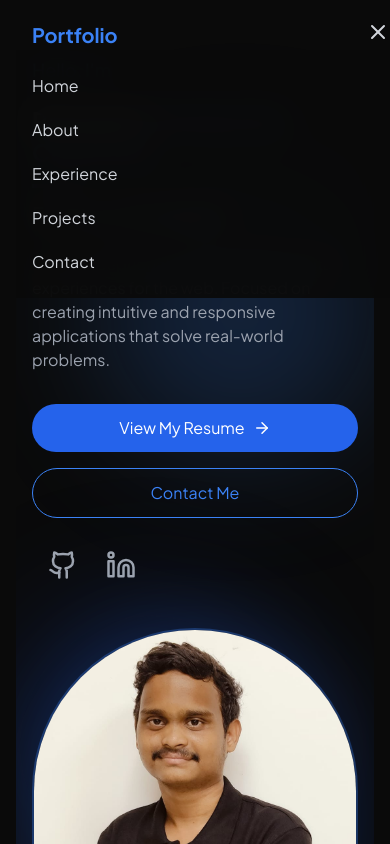
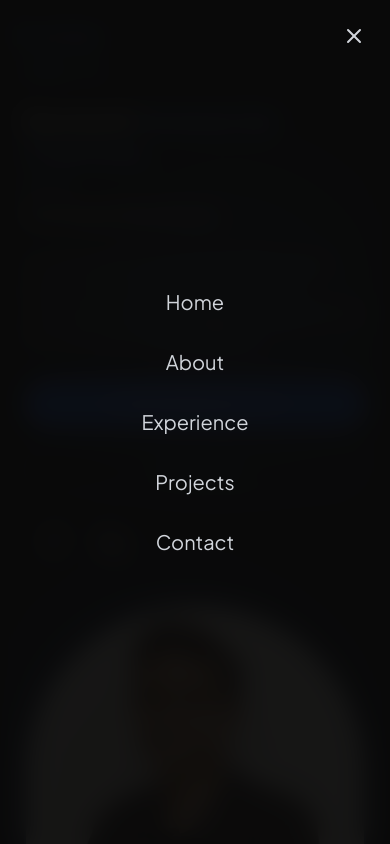
Before and after one commit to harsha2143/Portfolio, a React (Vite) app: page / in a window 390 px wide. Both pictures are taken after a click on the button "Toggle menu". Shown: the top 844 px of the page. Built offline with nearby package versions, Linux system fonts and the light colour scheme.

Commit message:
make responsive

```diff
--- a/src/App.jsx
+++ b/src/App.jsx
@@ -29,7 +29,7 @@ function App() {
   }, []);
 
   return (
-    <div className="min-h-screen bg-background text-foreground px-4 py-2 sm:p-5">
+    <div className="min-h-screen bg-background text-foreground w-screen max-w-full overflow-hidden px-2 py-2 sm:p-5">
       <Navbar />
       <main className="min-h-screen">
         <AnimatedSection>
@@ -50,8 +50,8 @@ function App() {
           <Contact />
         </AnimatedSection>
 
-        <Footer />
       </main>
+      <Footer />
     </div>
   );
 }
--- a/src/components/Navbar.jsx
+++ b/src/components/Navbar.jsx
@@ -27,21 +27,31 @@ function Navbar() {
     return () => window.removeEventListener("scroll", handleScroll);
   }, []);
 
+  // Prevent body scroll when menu is open
+  useEffect(() => {
+    if (isOpen) {
+      document.body.style.overflow = 'hidden';
+    } else {
+      document.body.style.overflow = 'unset';
+    }
+    return () => {
+      document.body.style.overflow = 'unset';
+    };
+  }, [isOpen]);
+
   return (
     <header
-      className={`fixed top-0 w-full z-50 transition-all duration-300 ${
-        scrolled ? "bg-[#0a0a0a]/90 backdrop-blur-md py-3 shadow-lg" : "bg-transparent py-5"
-      }`}
+      className={`fixed top-0 left-0 right-0 z-50 transition-all duration-300 ${scrolled ? "bg-[#0a0a0a]/90 backdrop-blur-md py-2 shadow-lg" : "bg-transparent py-4"}`}
+      style={{ width: '100%', maxWidth: '100vw' }}
     >
-      <div className="w-full px-4 sm:px-6 md:px-8">
-        <div className="flex items-center justify-between">
+      <div className="w-full max-w-7xl mx-auto px-4 sm:px-6 lg:px-8 flex items-center justify-between">
         <motion.div
           initial={{ opacity: 0, x: -20 }}
           animate={{ opacity: 1, x: 0 }}
           transition={{ duration: 0.5 }}
-            className="flex items-center"
+          className="flex items-center flex-shrink-0"
         >
-            <a href="#home" className="text-xl sm:text-2xl font-bold text-blue-500">
+          <a href="#home" className="text-xl sm:text-2xl font-bold text-blue-500 truncate max-w-[150px] sm:max-w-full">
             Portfolio
           </a>
         </motion.div>
@@ -70,48 +80,47 @@ function Navbar() {
           initial={{ opacity: 0, x: 20 }}
           animate={{ opacity: 1, x: 0 }}
           transition={{ duration: 0.5 }}
-            className="md:hidden"
+          className="md:hidden z-50 flex items-center flex-shrink-0"
         >
           <button
             onClick={() => setIsOpen(!isOpen)}
-              className="text-gray-300 hover:text-blue-500 transition-colors"
+            className="text-gray-300 hover:text-blue-500 transition-colors p-2"
             aria-label="Toggle menu"
           >
             {isOpen ? <X size={24} /> : <Menu size={24} />}
           </button>
         </motion.div>
       </div>
-      </div>
 
-      {/* Mobile Navigation */}
+      {/* Mobile Navigation - Full Screen Overlay */}
       <AnimatePresence>
         {isOpen && (
           <motion.div
-            initial={{ opacity: 0, height: 0 }}
-            animate={{ opacity: 1, height: "auto" }}
-            exit={{ opacity: 0, height: 0 }}
-            transition={{ duration: 0.3 }}
-            className="md:hidden bg-[#0a0a0a]/95 backdrop-blur-lg px-4 py-2"
+            initial={{ opacity: 0 }}
+            animate={{ opacity: 1 }}
+            exit={{ opacity: 0 }}
+            transition={{ duration: 0.2 }}
+            className="fixed inset-0 bg-[#0a0a0a]/95 backdrop-blur-md z-40 md:hidden"
+            style={{ width: '100vw', height: '100vh' }}
           >
-            <div className="w-full py-2">
-              <div className="flex flex-col space-y-1">
+            <div className="flex flex-col items-center justify-center h-full">
               {navItems.map((item, index) => (
                 <motion.div
                   key={item.name}
-                    initial={{ opacity: 0, x: -10 }}
-                    animate={{ opacity: 1, x: 0 }}
+                  initial={{ opacity: 0, y: 20 }}
+                  animate={{ opacity: 1, y: 0 }}
                   transition={{ duration: 0.3, delay: index * 0.1 }}
+                  className="w-full text-center"
                 >
                   <a
                     href={item.href}
                     onClick={() => setIsOpen(false)}
-                      className="block py-2 text-gray-300 hover:text-blue-500 transition-colors"
+                    className="block py-4 text-xl text-gray-300 hover:text-blue-500 transition-colors"
                   >
                     {item.name}
                   </a>
                 </motion.div>
               ))}
-              </div>
             </div>
           </motion.div>
         )}
```
Lines whose indentation alone changed are shown as unchanged.
